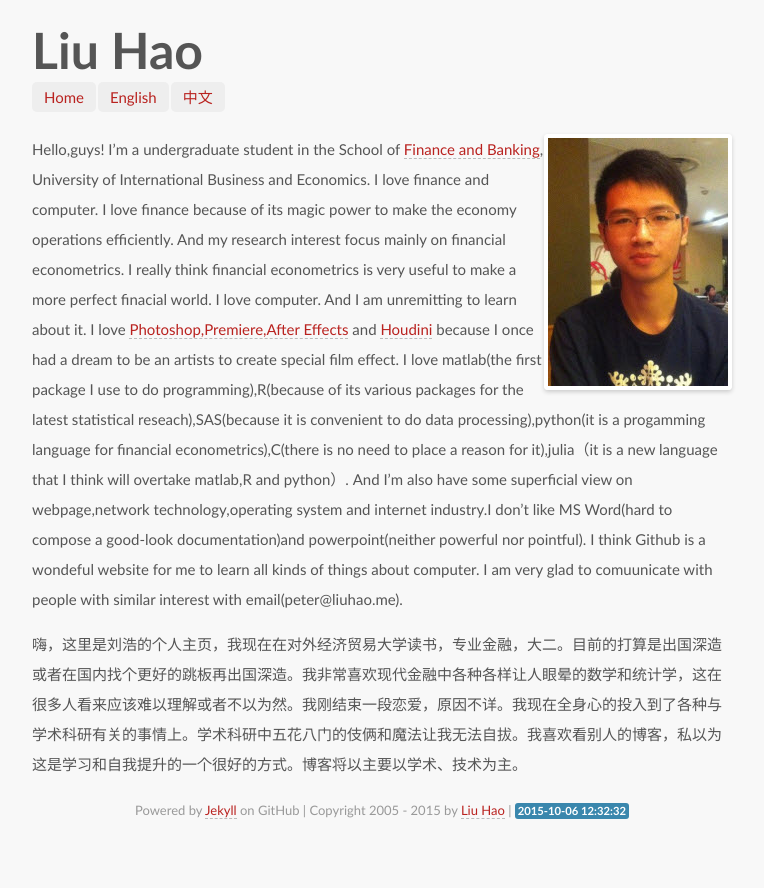
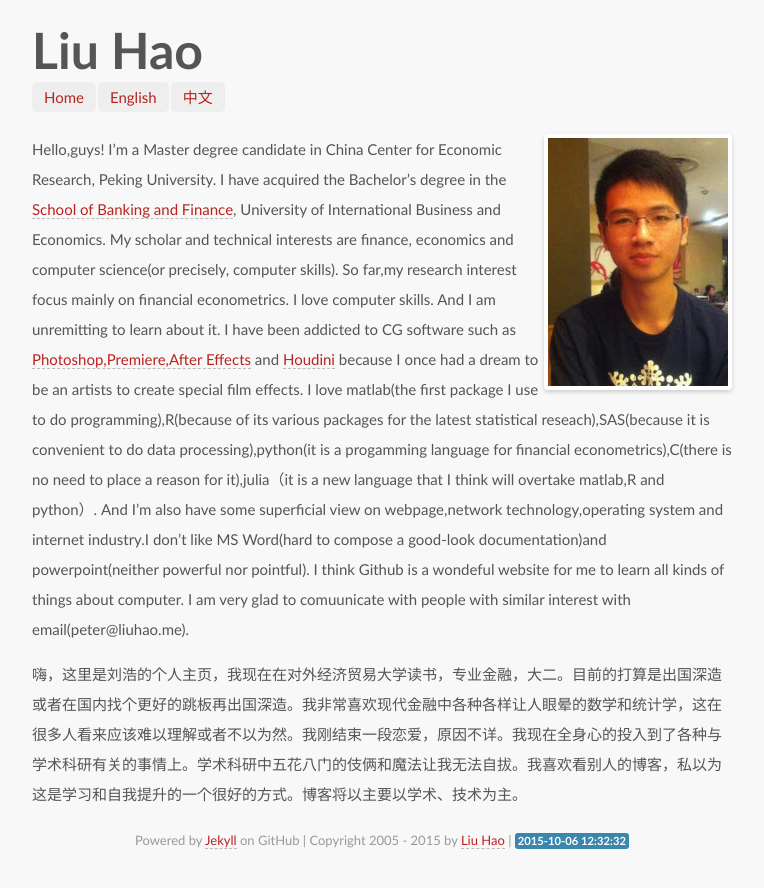
Before and after one commit to newhotter/homepage, a Jekyll site: the page built from index.md, in a window 1280 px wide. Shown: the top 888 px of the page, without its empty margins (258-1022 px from the left). Built offline with Jekyll 4.4.1, drawn with Linux system fonts in a browser that asks for light colours; Markdown is read by kramdown in place of the engine named in the settings.

Commit message:
Update index.md

```diff
--- a/index.md
+++ b/index.md
@@ -4,7 +4,7 @@ avatar: yes
 ---
 
 
-Hello,guys! I'm a undergraduate student in the School of [Finance and Banking](http://sbf.uibe.edu.cn), University of International Business and Economics. I love finance and computer. I love finance because of its magic power to make the economy operations efficiently. And my research interest focus mainly on financial econometrics. I really think financial econometrics is very useful to make a more perfect finacial world. I love computer. And I am unremitting to learn about it. I love [Photoshop,Premiere,After Effects](http://www.adobe.com) and [Houdini](http://www.sidefx.com) because I once had a dream to be an artists to create special film effect. I love matlab(the first package I use to do programming),R(because of its various packages for the  latest statistical reseach),SAS(because  it is convenient to do data processing),python(it is a progamming language for financial econometrics),C(there is no need to place a reason for it),julia（it is a new language that I think will overtake matlab,R and python）. And I'm also have some superficial view on webpage,network technology,operating system and internet industry.I don't like MS Word(hard to compose a good-look documentation)and powerpoint(neither powerful nor pointful). I think Github is a wondeful website for me to learn all kinds of things about computer. I am very glad to comuunicate with people with similar interest with email(peter@liuhao.me).
+Hello,guys! I'm a Master degree candidate in China Center for Economic Research, Peking University. I have acquired the Bachelor's degree in the [School of Banking and Finance](http://sbf.uibe.edu.cn), University of International Business and Economics. My scholar and technical interests are finance, economics and computer science(or precisely, computer skills).  So far,my research interest focus mainly on financial econometrics. I love computer skills. And I am unremitting to learn about it. I have been addicted to CG software such as [Photoshop,Premiere,After Effects](http://www.adobe.com) and [Houdini](http://www.sidefx.com) because I once had a dream to be an artists to create special film effects. I love matlab(the first package I use to do programming),R(because of its various packages for the  latest statistical reseach),SAS(because  it is convenient to do data processing),python(it is a progamming language for financial econometrics),C(there is no need to place a reason for it),julia（it is a new language that I think will overtake matlab,R and python）. And I'm also have some superficial view on webpage,network technology,operating system and internet industry.I don't like MS Word(hard to compose a good-look documentation)and powerpoint(neither powerful nor pointful). I think Github is a wondeful website for me to learn all kinds of things about computer. I am very glad to comuunicate with people with similar interest with email(peter@liuhao.me).
 
 
 嗨，这里是刘浩的个人主页，我现在在对外经济贸易大学读书，专业金融，大二。目前的打算是出国深造或者在国内找个更好的跳板再出国深造。我非常喜欢现代金融中各种各样让人眼晕的数学和统计学，这在很多人看来应该难以理解或者不以为然。我刚结束一段恋爱，原因不详。我现在全身心的投入到了各种与学术科研有关的事情上。学术科研中五花八门的伎俩和魔法让我无法自拔。我喜欢看别人的博客，私以为这是学习和自我提升的一个很好的方式。博客将以主要以学术、技术为主。
```
